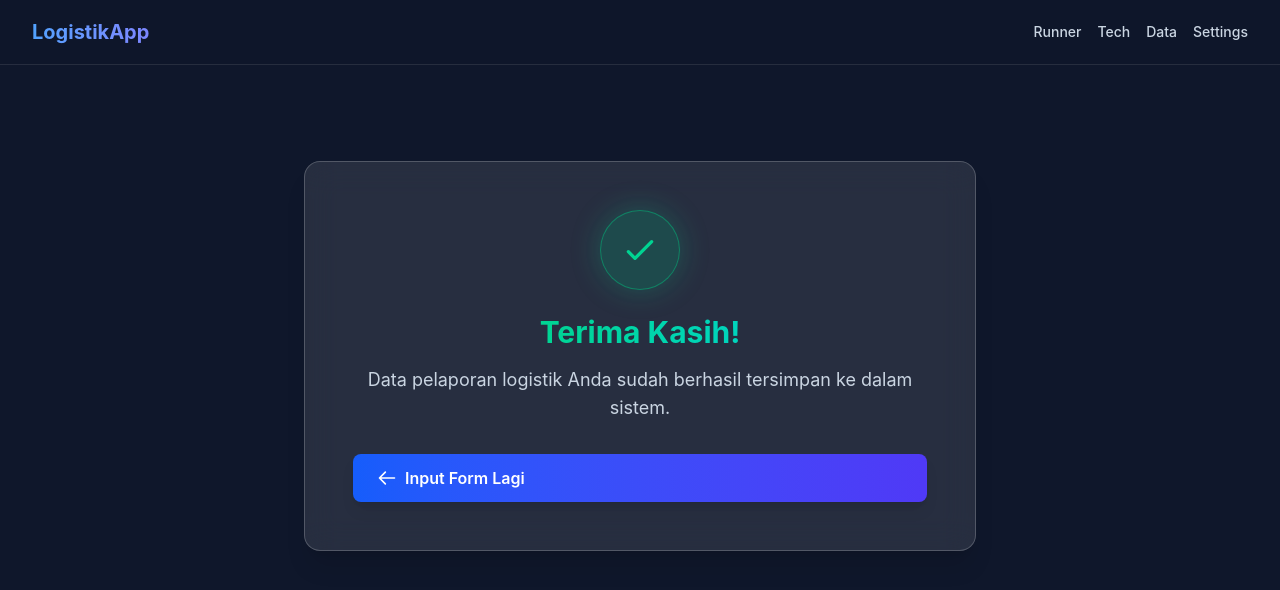
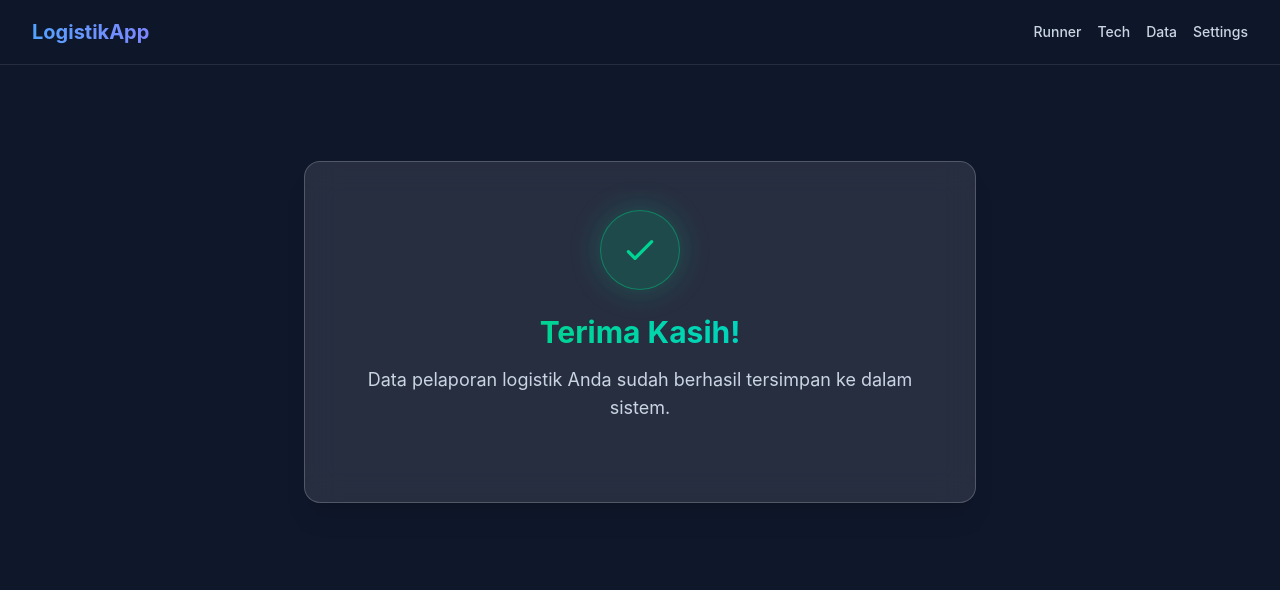
Before and after one commit to iyanrinri/sd-card-reporting, a Nuxt app: page /success in a window 1280 px wide. Shown: the top 590 px of the page. Built offline with nearby package versions, Linux system fonts and the light colour scheme.

Commit message:
style: remove button on success page and format date header to human readable Indonesian

```diff
--- a/pages/data.vue
+++ b/pages/data.vue
@@ -72,6 +72,9 @@
 <script setup>
 import { ref, onMounted, computed } from 'vue'
 import dayjs from 'dayjs'
+import 'dayjs/locale/id'
+
+dayjs.locale('id')
 
 const allData = ref([])
 const copiedDate = ref(null)
@@ -95,7 +98,7 @@ const formatTime = (dateString) => {
 }
 
 const formatDateHeader = (dateString) => {
-  return dayjs(dateString).format('DD/MM/YYYY')
+  return dayjs(dateString).format('DD MMMM YYYY')
 }
 
 // Group data by YYYY-MM-DD
--- a/pages/success.vue
+++ b/pages/success.vue
@@ -12,13 +12,6 @@
       <p class="text-slate-300 text-lg mb-8">
         Data pelaporan logistik Anda sudah berhasil tersimpan ke dalam sistem.
       </p>
-
-      <NuxtLink to="/logistics" class="btn-primary inline-flex items-center gap-2">
-        <svg xmlns="http://www.w3.org/2000/svg" class="h-5 w-5" fill="none" viewBox="0 0 24 24" stroke="currentColor">
-          <path stroke-linecap="round" stroke-linejoin="round" stroke-width="2" d="M10 19l-7-7m0 0l7-7m-7 7h18" />
-        </svg>
-        Input Form Lagi
-      </NuxtLink>
     </div>
   </div>
 </template>
```
Also changed, not shown: 1 other file (tests, documents, lock files or other folders).
